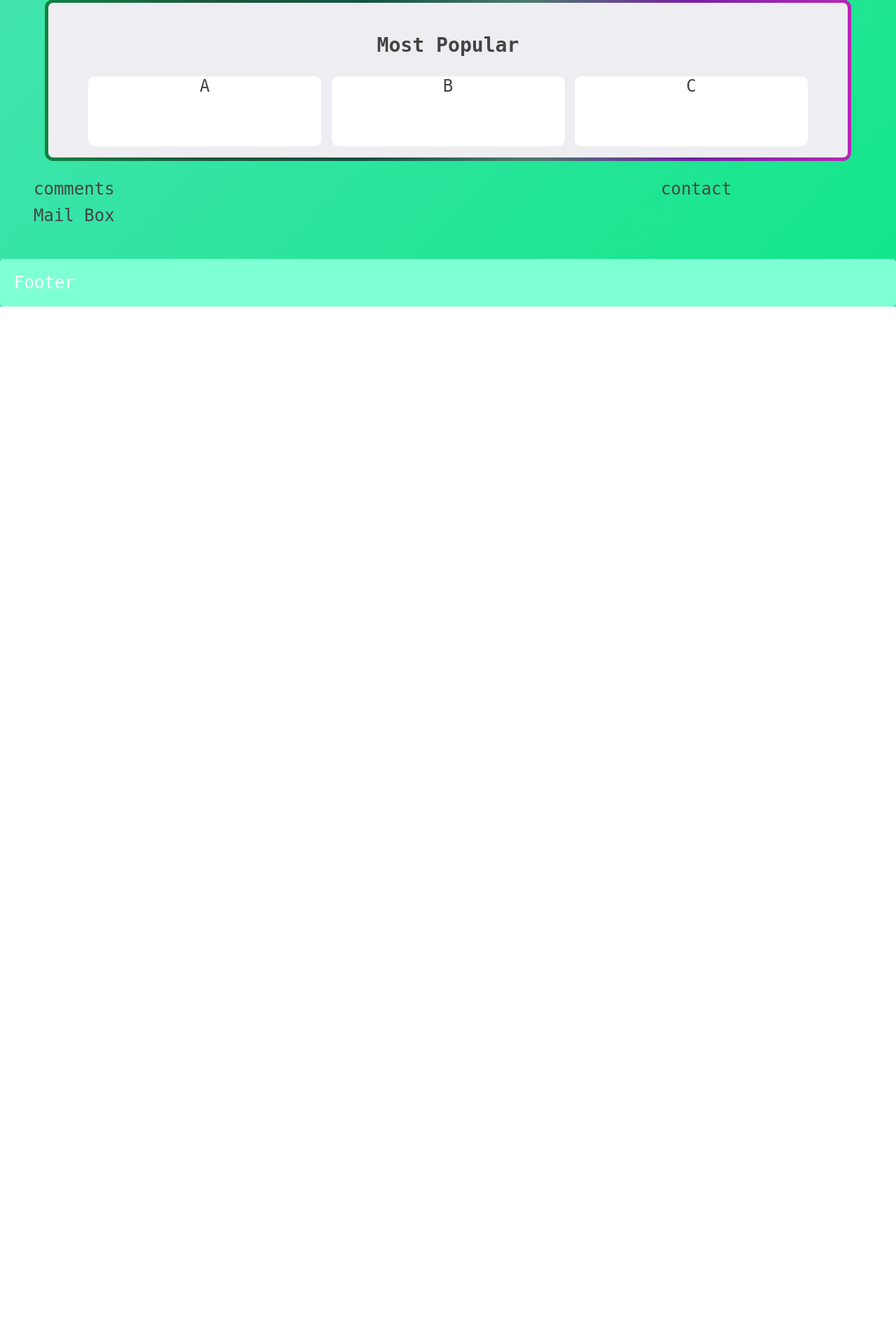
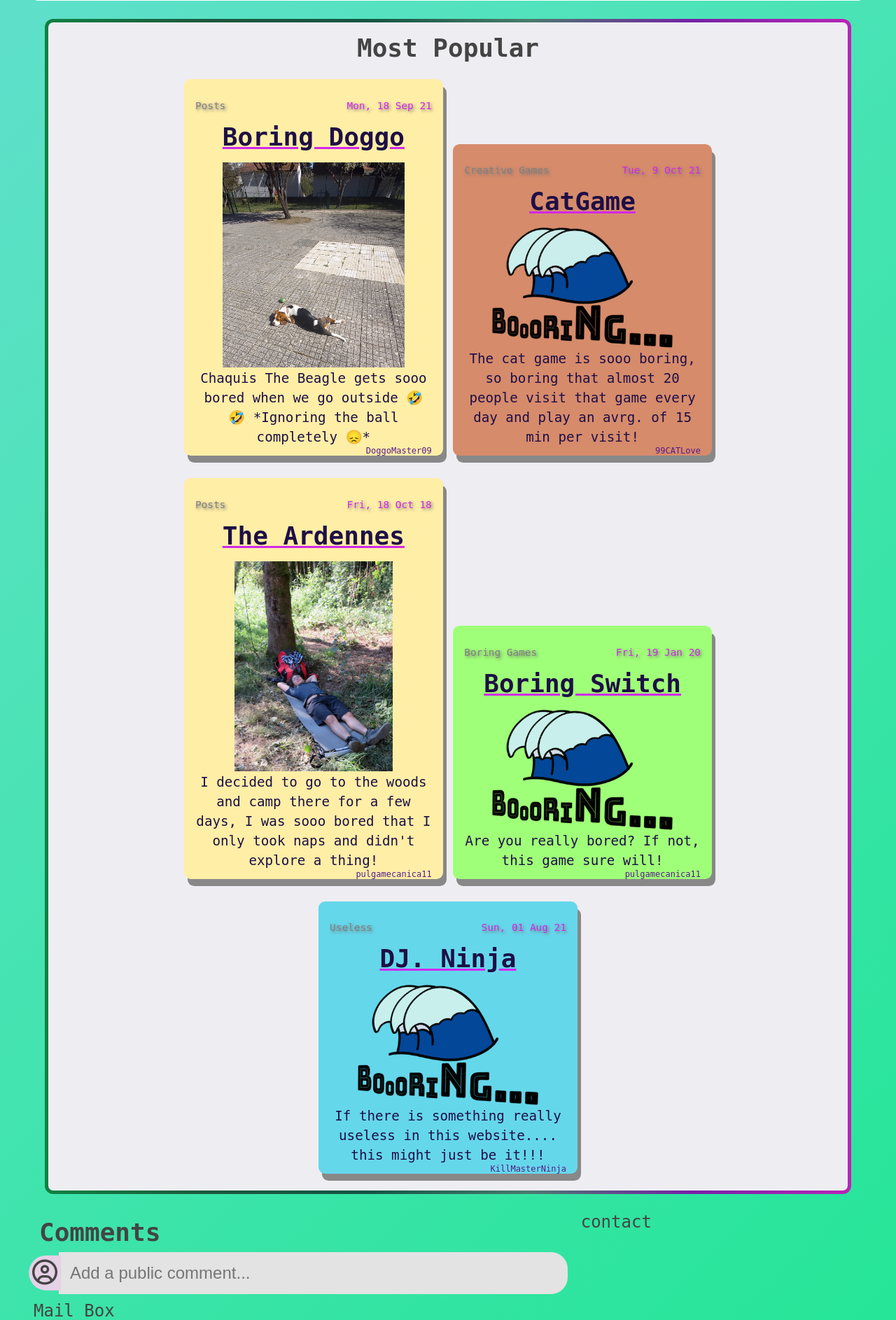
Before and after one commit to pulgamecanica/WebProgLuso, a PHP site: page / in a window 1280 px wide. Shown: the part 1245-3131 px from the top of the page at 70% size. Before the commit the page ends 1683 px from the top, so only its background shows below. Run offline with PHP 8.4, Linux system fonts and the light colour scheme; some libraries are stand-ins or nearby versions; some web fonts are replaced.

Commit message:
Added the Compilation Content and also added the comments section

```diff
--- a/index.html
+++ b/index.html
@@ -3,6 +3,7 @@
 <head>
 	<link rel="stylesheet" type="text/css" href="style/index.css">
 	<script src="javascript/index.js"></script>
+	<link rel="shortcut icon" type="image/x-icon" href="img/favicon.ico"/>
 	<title>Silly Website</title>
 	<meta name="viewport" content="width=device-width,initial-scale=1.0">
 	<script src="https://kit.fontawesome.com/72e594ef21.js" crossorigin="anonymous"></script>
@@ -14,7 +15,7 @@
 	<nav id="navBar">
 		<div class="topnav">
 			<div class="topnav-centered">
-				<a href="#"><img src="img/logo20px.png" alt="logo surfLogo boringLogo"></a>
+				<a href="#"><img src="img/logo100px.png" alt="logo surfLogo boringLogo"></a>
 			</div>
 			<a href="#home" class="active">Home</a>
 			<a href="#about">About</a>
@@ -101,13 +102,211 @@
 
 		<div class="box compilation-box">
 			<div class="compilation-container">
-	  		<h3>Most Popular</h3>
-	  		<section class="section1">A</section>
-	  		<section class="section1">B</section>
-	  		<section class="section1">C</section>
+				<h2>Most Popular</h2>
+				<a href="">
+					<section class="compilation-post">
+						<svg>
+							<rect>
+								<animate id="o1" begin="0;o1.end" dur="2s"
+								attributeName="visibility" from="hide" to="hide"/>
+							</rect>
+							<circle fill="orange" cx="-50" cy="60" r="20">
+								<animate begin="o1.begin"
+								attributeName="cx" from="220" to="50" dur="1s"/>
+							</circle>
+							<defs>
+								<filter id="filter" x="0" y="0">
+									<feGaussianBlur stdDeviation=".4"/>
+								</filter>
+
+							</defs>
+							<circle cx="160" cy="90" r="18" fill="#4747d1" />
+							<circle cx="80" cy="60" r="15" fill="#4747d1" />
+							<circle cx="120" cy="70" r="40" fill="#4747d1" />
+							<circle cx="80" cy="80" r="25" fill="#4747d1" />
+							<circle cx="155" cy="70" r="15" fill="#4747d1" />
+							<circle fill="orange" cx="-50" cy="60" r="20">
+								<animate begin="o1.begin+5s"
+								attributeName="cx" from="50" to="220" dur="1s"/>
+							</circle>
+						</svg>
+						<h1 class="link-icon"><i class="fas fa-link"></i></h1>
+						<header>Posts<span class="element-date">Mon, 18 Sep 21</span></header>
+						<h2>Boring Doggo</h2>
+						<img src="img/doggoPost.png" alt="dog beagle">
+						<content>
+							Chaquis The Beagle gets sooo bored when we go outside &#129315 &#129315 *Ignoring the ball completely &#128542*
+						</content>
+						<footer>DoggoMaster09</footer>
+					</section>
+				</a>
+				<a href="">
+					<section class="compilation-creative-game">
+						<svg>
+							<rect>
+								<animate id="o1" begin="0;o1.end" dur="2s"
+								attributeName="visibility" from="hide" to="hide"/>
+							</rect>
+							<circle fill="orange" cx="-50" cy="60" r="20">
+								<animate begin="o1.begin"
+								attributeName="cx" from="220" to="50" dur="1s"/>
+							</circle>
+							<defs>
+								<filter id="filter" x="0" y="0">
+									<feGaussianBlur stdDeviation=".4"/>
+								</filter>
+
+							</defs>
+							<circle cx="160" cy="90" r="18" fill="#4747d1" />
+							<circle cx="80" cy="60" r="15" fill="#4747d1" />
+							<circle cx="120" cy="70" r="40" fill="#4747d1" />
+							<circle cx="80" cy="80" r="25" fill="#4747d1" />
+							<circle cx="155" cy="70" r="15" fill="#4747d1" />
+							<circle fill="orange" cx="-50" cy="60" r="20">
+								<animate begin="o1.begin+5s"
+								attributeName="cx" from="50" to="220" dur="1s"/>
+							</circle>
+						</svg>
+						<h1 class="link-icon"><i class="fas fa-link"></i></h1>
+						<header>Creative Games<span class="element-date">Tue, 9 Oct 21</span></header>
+						<h2>CatGame</h2>
+						<img src="img/logo400px.png" alt="dog beagle">
+						<content>
+							The cat game is sooo boring, so boring that almost 20 people visit that game every day and play an avrg. of 15 min per visit!
+						</content>
+						<footer>99CATLove</footer>
+					</section>
+				</a>
+				<a href="">
+					<section class="compilation-post">
+						<svg>
+							<rect>
+								<animate id="o1" begin="0;o1.end" dur="2s"
+								attributeName="visibility" from="hide" to="hide"/>
+							</rect>
+							<circle fill="orange" cx="-50" cy="60" r="20">
+								<animate begin="o1.begin"
+								attributeName="cx" from="220" to="50" dur="1s"/>
+							</circle>
+							<defs>
+								<filter id="filter" x="0" y="0">
+									<feGaussianBlur stdDeviation=".4"/>
+								</filter>
+
+							</defs>
+							<circle cx="160" cy="90" r="18" fill="#4747d1" />
+							<circle cx="80" cy="60" r="15" fill="#4747d1" />
+							<circle cx="120" cy="70" r="40" fill="#4747d1" />
+							<circle cx="80" cy="80" r="25" fill="#4747d1" />
+							<circle cx="155" cy="70" r="15" fill="#4747d1" />
+							<circle fill="orange" cx="-50" cy="60" r="20">
+								<animate begin="o1.begin+5s"
+								attributeName="cx" from="50" to="220" dur="1s"/>
+							</circle>
+						</svg>
+						<h1 class="link-icon"><i class="fas fa-link"></i></h1>
+						<header>Posts<span class="element-date">Fri, 18 Oct 18</span></header>
+						<h2>The Ardennes</h2>
+						<img src="img/AndreInTheWoods.png" alt="dog beagle">
+						<content>
+							I decided to go to the woods and camp there for a few days, I was sooo bored that I only took naps and didn't explore a thing!
+						</content>
+						<footer>pulgamecanica11</footer>
+					</section>
+				</a>
+				<a href="">
+					<section class="compilation-boring-game">
+						<svg>
+							<rect>
+								<animate id="o1" begin="0;o1.end" dur="2s"
+								attributeName="visibility" from="hide" to="hide"/>
+							</rect>
+							<circle fill="orange" cx="-50" cy="60" r="20">
+								<animate begin="o1.begin"
+								attributeName="cx" from="220" to="50" dur="1s"/>
+							</circle>
+							<defs>
+								<filter id="filter" x="0" y="0">
+									<feGaussianBlur stdDeviation=".4"/>
+								</filter>
+
+							</defs>
+							<circle cx="160" cy="90" r="18" fill="#4747d1" />
+							<circle cx="80" cy="60" r="15" fill="#4747d1" />
+							<circle cx="120" cy="70" r="40" fill="#4747d1" />
+							<circle cx="80" cy="80" r="25" fill="#4747d1" />
+							<circle cx="155" cy="70" r="15" fill="#4747d1" />
+							<circle fill="orange" cx="-50" cy="60" r="20">
+								<animate begin="o1.begin+5s"
+								attributeName="cx" from="50" to="220" dur="1s"/>
+							</circle>
+						</svg>
+						<h1 class="link-icon"><i class="fas fa-link"></i></h1>
+						<header>Boring Games<span class="element-date">Fri, 19 Jan 20</span></header>
+						<h2>Boring Switch</h2>
+						<img src="img/logo400px.png" alt="dog beagle">
+						<content>
+							Are you really bored? If not, this game sure will!
+						</content>
+						<footer>pulgamecanica11</footer>
+					</section>
+				</a>
+				<a href="">
+					<section class="compilation-useless">
+						<svg>
+							<rect>
+								<animate id="o1" begin="0;o1.end" dur="2s"
+								attributeName="visibility" from="hide" to="hide"/>
+							</rect>
+							<circle fill="orange" cx="-50" cy="60" r="20">
+								<animate begin="o1.begin"
+								attributeName="cx" from="220" to="50" dur="1s"/>
+							</circle>
+							<defs>
+								<filter id="filter" x="0" y="0">
+									<feGaussianBlur stdDeviation=".4"/>
+								</filter>
+
+							</defs>
+							<circle cx="160" cy="90" r="18" fill="#4747d1" />
+							<circle cx="80" cy="60" r="15" fill="#4747d1" />
+							<circle cx="120" cy="70" r="40" fill="#4747d1" />
+							<circle cx="80" cy="80" r="25" fill="#4747d1" />
+							<circle cx="155" cy="70" r="15" fill="#4747d1" />
+							<circle fill="orange" cx="-50" cy="60" r="20">
+								<animate begin="o1.begin+5s"
+								attributeName="cx" from="50" to="220" dur="1s"/>
+							</circle>
+						</svg>
+						<h1 class="link-icon"><i class="fas fa-link"></i></h1>
+						<header>Useless<span class="element-date">Sun, 01 Aug 21</span></header>
+						<h2>DJ. Ninja</h2>
+						<img src="img/logo400px.png" alt="dog beagle">
+						<content>
+							If there is something really useless in this website.... this might just be it!!!
+						</content>
+						<footer>KillMasterNinja</footer>
+					</section>
+				</a>
+
+
+
 			</div>
 		</div>
-	  <div class="box comments-box" id="comments-anchor">comments</div>
+		<div class="box comments-box" id="comments-anchor">
+			<div class="comment-input">
+				<label for="comment"><h2>Comments</h2></label>
+				<form>
+					<div class="comment-container">
+						<div class="user-icon"><i class="far fa-user-circle"></i></div>
+						<input type="text" name="comment" id="comment" placeholder="Add a public comment...">
+					</div>
+				</form>
+			</div>
+			<div class="comment-section">
+
+			</div>
+		</div>
 		<div class="box contact-box">contact</div>
 		<div class="box mailbox-box">Mail Box</div>
 
--- a/style/index.css
+++ b/style/index.css
@@ -239,18 +238,138 @@ body {
 }
 .compilation-container {
 	text-align: center;
-	padding: 1rem;
+	padding: 0.5rem;
+}
+.compilation-container a {
+	text-decoration: none;
+}
+.compilation-container a:hover section {
+	transform: scale(1.1);
+	transition: 1s;
+	opacity: 75%;
+	animation: shake 1.5s ease-in-out 1.0s infinite;
+}
+.compilation-container a:hover section .link-icon i {
+	visibility: visible;
+}
+.compilation-container .link-icon i {
+	visibility: hidden;
+	position: absolute;
+	color: #0083b3;
+	font-size: 200%;
+	left: 45%;
+	top: 50%;
+  	transform: translateY(-50%);
+}
+.compilation-container .link-icon i:hover {
+	color: red;
+	font-size: 250%;
+}
+.compilation-container section svg{
+	width: 250px;
+	height: 100px;
+	margin: auto;
+	display: none;
+}
+.compilation-container a:focus section svg{
+	display: inline-block;
 }
 .compilation-container section {
+	padding: 0 1rem;
+	margin: 1rem auto;
 	display: inline-block;
 	background: white;
 	border-radius: 0.4em;
 	width: 30%;
 	min-height: 100px;
+	box-shadow: 5px 10px #888888;
+}
+.compilation-container h3{
+	margin-top: 0.5rem;
+	margin-bottom: 0;
+}
+.compilation-container .compilation-post {
+	background: #ffeea6;
+}
+.compilation-container .compilation-boring-game {
+	background: #a0ff78;
+}
+.compilation-container .compilation-creative-game {
+	background: #d68b6b;
+}
+.compilation-container .compilation-useless {
+	background: #65d7eb;
+}
+.compilation-container .compilation-frustration {
+	background: #b15fe8;
+}
+.compilation-container section header{
+	text-shadow: 2px 2px 4px #707070;
+	text-align: left;
+	font-size: 60%;
+	color: gray;
+}
+.compilation-container section header .element-date{
+	float: right;
+	color: #d228eb;
+}
+.compilation-box .compilation-container section h2 {
+	padding: 0.5rem;
+	font-weight: bolder;
+	color: #1e0f46;
+	text-decoration: underline;
+	text-decoration-color: #d228eb;
+}
+.compilation-container section img {
+	display: block;
+	margin: auto;
+	max-width: 260px;
+	max-height: 300px;
+}
+.compilation-container section content {
+	font-size: 80%;
+	color: #1e0f46;
+}
+.compilation-container section footer {
+	font-size: 50%;
+	text-align: right;
 }
 .comments-box {
 	grid-column: 1 / 4;
 	grid-row: 4;
+}
+.comments-box .user-icon{
+	margin: 0 1rem;
+	background: #e6d1e6;
+	border-radius:  1em 0 0 1em ;
+	font-size: 150%;
+	position: absolute;
+	height: auto;
+	width: auto;
+	padding: 0.3rem;
+  	top: 50%;
+  	-ms-transform: translate(-50%, -50%);
+  	transform: translate(-50%, -50%);
+}
+.comments-box input{
+	margin: 0 1.5em;
+	background: #e3e3e3;
+	border: none;
+	border-radius: 0 1em 1em 0;
+	font-size: 100%;
+	padding: 1rem;
+	width: 90%;
+	overflow: hidden;
+}
+.comments-box input:focus{
+	padding: 0.85rem;
+}
+.comments-box h2{
+	text-align: left;
+}
+.comments-box .comment-container {
+	position: relative;
+
 }
 .contact-box {
 	grid-column: 4 / 5;
```
Also changed, not shown: other parts of style/index.css (+40 -3 lines), README.md, img/AndreInTheWoods.png (added), img/doggoPost.png (added), img/favicon.ico (added), img/logo100px.png, img/logo200px.png, img/logo20px.png, img/logo400px.png, img/logo50px.png, img/logo600px.png, javascript/index.js (line endings or trailing spaces), 1 other file. Lines whose indentation alone changed are shown as unchanged.
